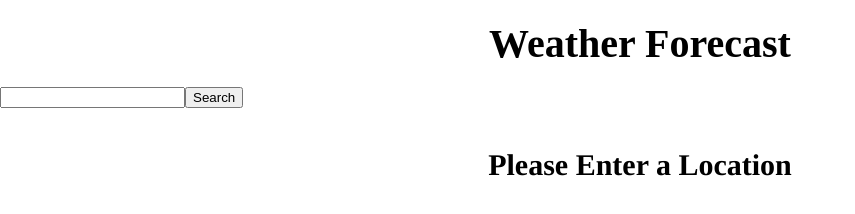
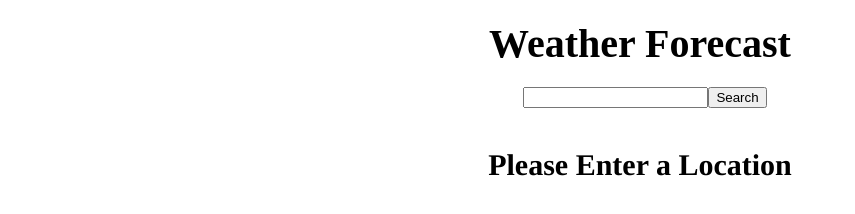
Before and after one commit to HopliteRPG/weather-app, a website built with webpack: page src/template.html in a window 1280 px wide. Shown: the whole page, without its empty margins (0-855 px from the left). Built offline with nearby package versions, Linux system fonts and the light colour scheme.

Commit message:
centered my searchbarInput

```diff
--- a/src/styles.css
+++ b/src/styles.css
@@ -77,3 +77,12 @@ form {
   font-family: Times, serif;
   font-weight: bold;
 }
+
+.searchbarInput {
+  margin-left: 10px;
+}
+
+form {
+  display: flex;
+  justify-content: center;
+}
```
